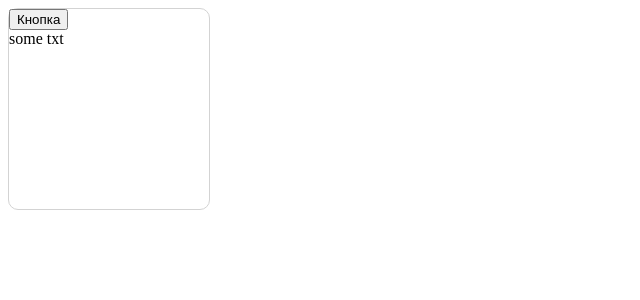
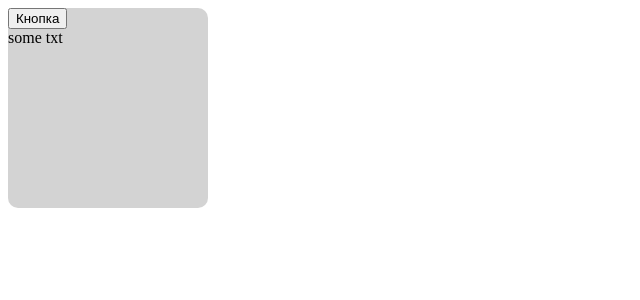
Before and after one commit to SergeyPrivalov31/ts-courses, a React (Create React App) app: page / in a window 1280 px wide. Shown: the top 300 px of the page, without its empty margins (0-640 px from the left). Built offline with nearby package versions, Linux system fonts and the light colour scheme.

Commit message:
передать простые значения

```diff
--- a/src/App.tsx
+++ b/src/App.tsx
@@ -1,10 +1,10 @@
 import React from 'react'
-import Card from './components/Card'
+import Card, { CardVariant } from './components/Card'
 
 const  App = () => {
   return (
     <div>
-      <Card width='200px' height='200px'>
+      <Card variant={CardVariant.primary} width='200px' height='200px'>
         <div>
         <button>
           Кнопка
--- a/src/components/Card.tsx
+++ b/src/components/Card.tsx
@@ -1,16 +1,26 @@
 import React, {FC} from 'react'
+
+export enum CardVariant { //перечисление enum, в котором описывам что мы ожидаем на входе в этот пропс
+  outlined = 'outlined',
+  primary = 'primary'
+}
 
 interface CardProps {
   width?: string;
   height?: string;
+  variant: CardVariant;
 }
 
 const Card: FC<CardProps> =
   ({
-    width, height, children
+    width, height, children, variant
   }) => {
     return (
-      <div style={{ width, height, border: '1px solid lightGray', borderRadius: '10px' }}>
+      <div style={{
+        width, height,
+        border: variant === CardVariant.outlined ? '1px solid lightGray' : 'none',
+        backgroundColor: variant === CardVariant.primary ? 'lightGray' : '',
+        borderRadius: '10px' }}>
         {children}
       </div>
     )
```
